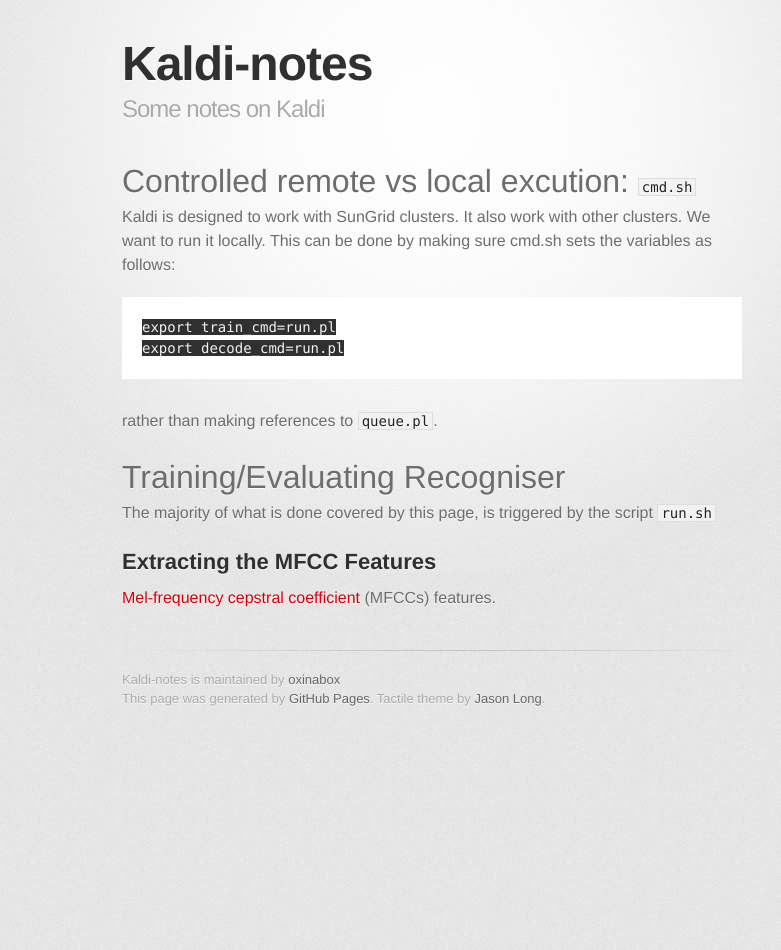
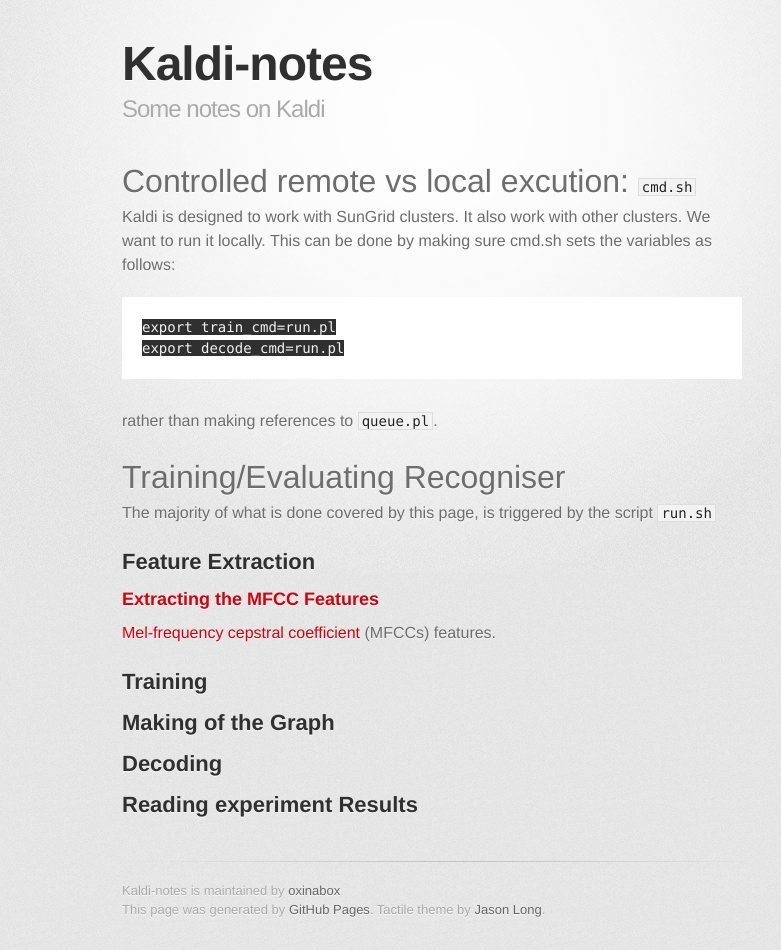
Before and after one commit to oxinabox/Kaldi-Notes, a Jekyll site: the page built from tidigits/train_eval.md, in a window 1280 px wide. Shown: the whole page, without its empty margins (208-989 px from the left). Built offline with Jekyll 4.4.1, drawn with Linux system fonts in a browser that asks for light colours; some web fonts are replaced; Markdown is read by kramdown in place of the engine named in the settings; before the commit the page ends 900 px from its top, so only the background shows below that.

Commit message:
=quick submission.

```diff
--- a/tidigits/train_eval.md
+++ b/tidigits/train_eval.md
@@ -22,6 +22,18 @@
 The majority of what is done covered by this page,
 is triggered by the script `run.sh`
 
-##Extracting the MFCC Features
+
+
+## Feature Extraction
+
+###Extracting the MFCC Features
 
 [Mel-frequency cepstral coefficient](http://en.wikipedia.org/wiki/Mel-frequency_cepstrum)  (MFCCs) features.
+
+##Training
+
+##Making of the Graph
+
+##Decoding
+
+##Reading experiment Results
```
Also changed, not shown: tidigits/lang_prep.md (+3 -1 lines).
